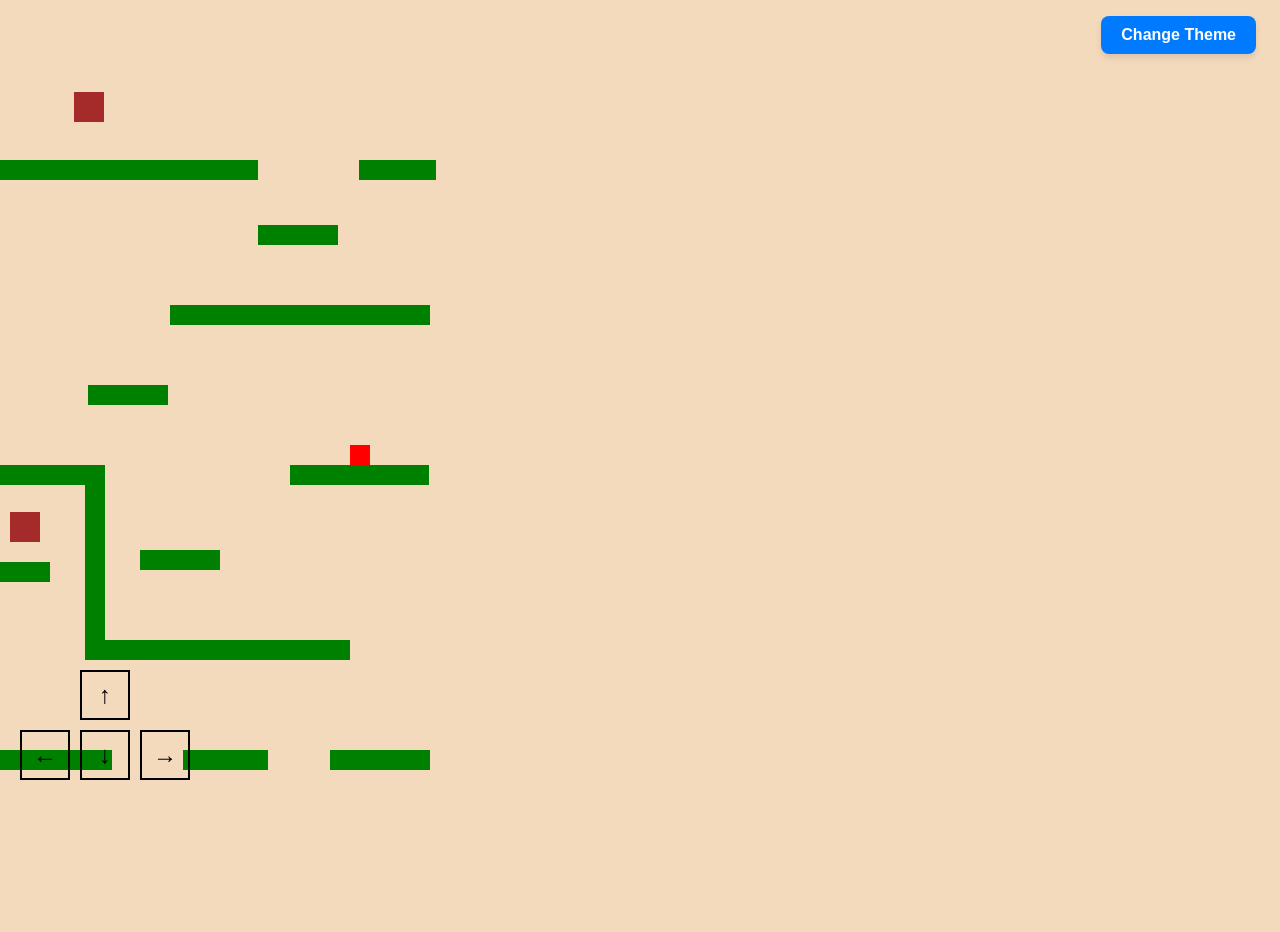
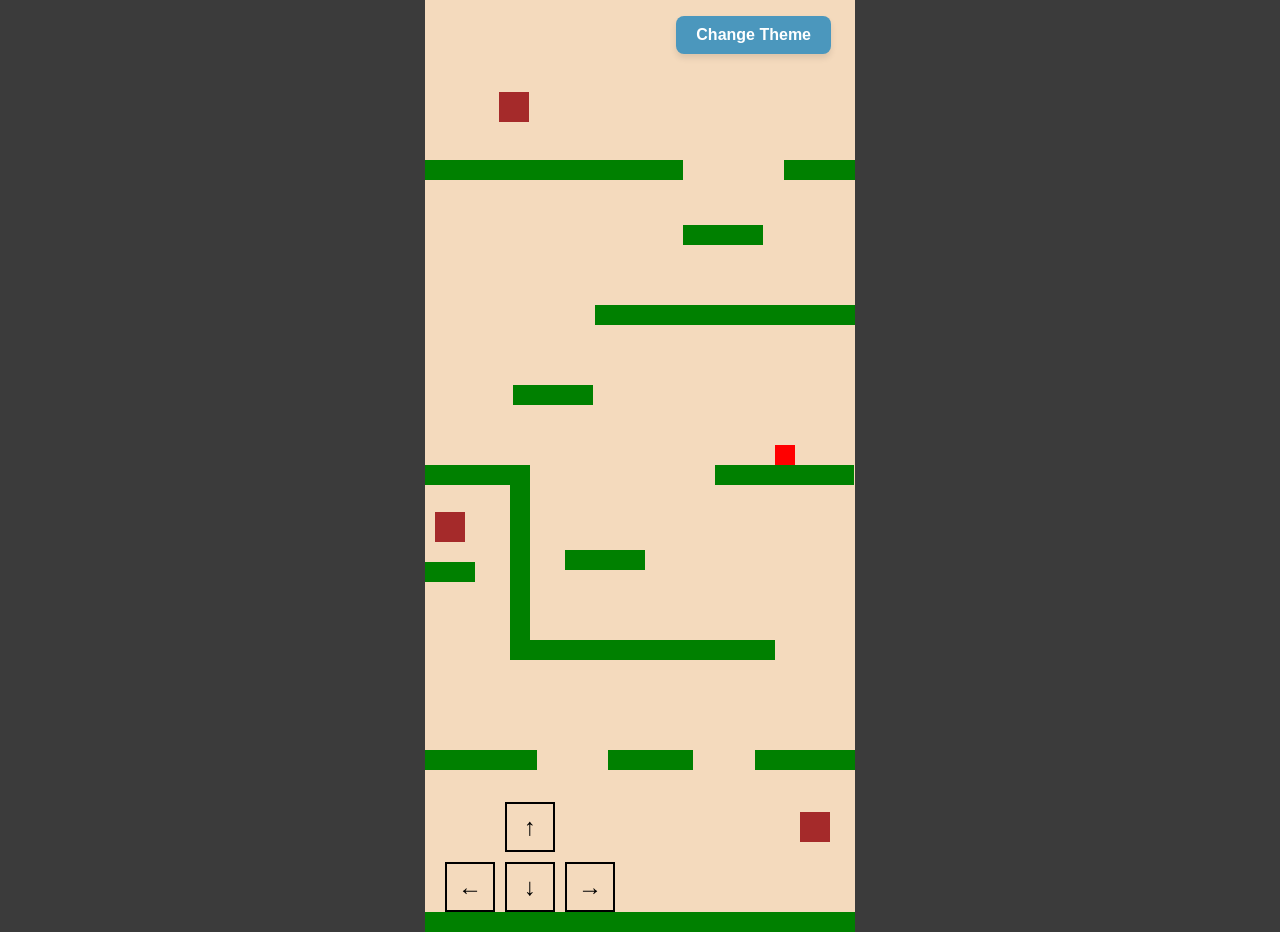
Before and after one commit to DylanAbrahams/Dylan-Web_Sprint0, a plain HTML site: page index.html in a window 1280 px wide. Before the commit the page ends 800 px from the top, so only its background shows below. Drawn offline with Linux system fonts and the light colour scheme.

Commit message:
Water Update (9 feb)

```diff
--- a/index.html
+++ b/index.html
@@ -9,7 +9,7 @@
 </head>
 
 <body>
-    <canvas></canvas>
+    <section class="canvas-wrapper"><canvas></canvas>
         <button class="theme-button">
             Change Theme
         </button>
@@ -22,6 +22,9 @@
         <div id="popup" class="popup">
             <span id="popup-message"></span>
         </div>
+    </section>
+
+
 
 
 
--- a/scripts/script.js
+++ b/scripts/script.js
@@ -1,4 +1,3 @@
-
 // Thema knop
 const button = document.querySelector('.theme-button');
 
@@ -12,20 +11,16 @@ button.addEventListener('click', () => {
     document.documentElement.setAttribute('data-theme', 'water');
   } else {
     document.documentElement.removeAttribute('data-theme');
+
   }
   console.log("Water Theme: " + waterThemeEnabled)
 });
 
-
-
-
-
-
 // Canvas
 const canvas = document.querySelector('canvas')
 var c = canvas.getContext('2d');
-canvas.width = innerWidth
-canvas.height = innerHeight
+canvas.width = 430
+canvas.height = 932
 
 // Zwaartekracht
 const gravity = 0.05;
@@ -33,39 +28,40 @@ let message = ""       // de tekst die in beeld komt
 let messageTimer = 0   // timer zodat tekst tijdelijk verschijnt
 
 const keys = {
-  right: {
-    pressed: false
-  },
-  left: {
-    pressed: false
-  }
+  right: { pressed: false },
+  left: { pressed: false }
 }
 
+// ===================== WATER =====================
+let waterHeight = 0;
 
+const bubblesArray = [];
+const maxBubbles = 15;
+
+// initial bubbles
+for (let i = 0; i < maxBubbles; i++) {
+  bubblesArray.push({
+    x: Math.random() * canvas.width,
+    y: Math.random() * canvas.height,
+    radius: 4 + Math.random() * 6,
+    speed: 0.3 + Math.random() * 0.7,
+    alpha: 0.1 + Math.random() * 0.15,
+  });
+}
+
+// ===================== CLASSES =====================
 class Player {
-  constructor(
-    // {x,y,}
-  ) {
-    this.position = {
-      x: 350,
-      y: 400
-    }
-    this.velocity = {
-      x: 0, y: 0,
-    }
+  constructor() {
+    this.position = { x: 350, y: 400 }
+    this.velocity = { x: 0, y: 0 }
     this.width = 20
     this.height = 20
+    this.speed = 1
   }
 
   draw() {
     c.fillStyle = 'red'
-    c.fillRect(
-      this.position.x,
-      this.position.y,
-      this.width,
-      this.height,
-      this.speed = 1,
-    )
+    c.fillRect(this.position.x, this.position.y, this.width, this.height)
   }
 
   update() {
@@ -73,41 +69,32 @@ class Player {
     this.position.x += this.velocity.x
     this.position.y += this.velocity.y
 
-    if (this.position.y + this.height + this.velocity.y <=
-      canvas.height)
-      this.velocity.y += gravity //gravity zorgt ervoor dat de speler steeds sneller valt
+    if (waterThemeEnabled) {
+      this.velocity.y += gravity / 3
+      this.velocity.y *= 0.98
+    } else {
+      if (this.position.y + this.height + this.velocity.y <= canvas.height)
+        this.velocity.y += gravity
+    }
   }
 }
 
 class Platform {
-  constructor(
-    { x, y, width, height }
-  ) {
-    this.position = {
-      x, y
-    }
+  constructor({ x, y, width, height }) {
+    this.position = { x, y }
     this.width = width
     this.height = height
   }
 
   draw() {
     c.fillStyle = 'green'
-    c.fillRect(
-      this.position.x,
-      this.position.y,
-      this.width,
-      this.height,
-    )
+    c.fillRect(this.position.x, this.position.y, this.width, this.height)
   }
 }
 
 class Book {
-  constructor(
-    { x, y, content}
-  ) {
-    this.position = {
-      x, y
-    }
+  constructor({ x, y, content }) {
+    this.position = { x, y }
     this.width = 30
     this.height = 30
     this.content = content
@@ -115,49 +102,36 @@ class Book {
 
   draw() {
     c.fillStyle = 'brown'
-    c.fillRect(
-      this.position.x,
-      this.position.y,
-      this.width,
-      this.height,
-    )
+    c.fillRect(this.position.x, this.position.y, this.width, this.height)
   }
 }
 
-
+// ===================== GAME OBJECTS =====================
 const player = new Player()
 const platforms = [
   new Platform({ x: 0, y: 160, width: 258, height: 20 }),
   new Platform({ x: 359, y: 160, width: 77, height: 20 }),
   new Platform({ x: 258, y: 225, width: 80, height: 20 }),
-
   new Platform({ x: 170, y: 305, width: 260, height: 20 }),
   new Platform({ x: 88, y: 385, width: 80, height: 20 }),
-
   new Platform({ x: 0, y: 465, width: 104, height: 20 }),
   new Platform({ x: 290, y: 465, width: 139, height: 20 }),
   new Platform({ x: 140, y: 550, width: 80, height: 20 }),
   new Platform({ x: 85, y: 465, width: 20, height: 194 }),
   new Platform({ x: 85, y: 640, width: 265, height: 20 }),
-
   new Platform({ x: 0, y: 562, width: 50, height: 20 }),
   new Platform({ x: 0, y: 750, width: 112, height: 20 }),
   new Platform({ x: 183, y: 750, width: 85, height: 20 }),
   new Platform({ x: 330, y: 750, width: 100, height: 20 }),
-
   new Platform({ x: 0, y: 912, width: 432, height: 20 }),
-
 ]
 var books = [
-  new Book({ x: 74, y: 92, content: "Leerdoel 1 - Ik wil indrukwekkende animaties kunnen maken in CSS"}),
-  new Book({ x: 10, y: 512, content: "Leerdoel 2 - Ik wil mezelf verbeteren in ideeen bedenken voor themas van websites"}),
-  new Book({ x: 375, y: 812, content: "Leerdoel 3 - Ik wil meer efficient code kunnen schrijven en zo min mogelijk overbodige code hebben."}),
+  new Book({ x: 74, y: 92, content: "Leerdoel 1 - Ik wil indrukwekkende animaties kunnen maken in CSS" }),
+  new Book({ x: 10, y: 512, content: "Leerdoel 2 - Ik wil mezelf verbeteren in ideeen bedenken voor themas van websites" }),
+  new Book({ x: 375, y: 812, content: "Leerdoel 3 - Ik wil meer efficient code kunnen schrijven en zo min mogelijk overbodige code hebben." }),
 ]
 
-
-
-
-
+// ===================== COLLISION =====================
 function isColliding(a, b) {
   return (
     a.position.x < b.position.x + b.width &&
@@ -167,54 +141,75 @@ function isColliding(a, b) {
   )
 }
 
+// ===================== ANIMATE =====================
 function animate() {
-  requestAnimationFrame(animate)
-  c.clearRect(0, 0, canvas.width, canvas.height)
+requestAnimationFrame(animate);
 
-  player.update()
+  const normalBg = getComputedStyle(document.documentElement)
+                     .getPropertyValue('--color-background').trim();
+  const waterBg = getComputedStyle(document.documentElement)
+                     .getPropertyValue('--water-background').trim();
 
-  // Platforms tekenen
-  platforms.forEach((platform) => {
-    platform.draw()
-  })
+  // ===== Normale achtergrond altijd =====
+  c.fillStyle = normalBg;
+  c.fillRect(0, 0, canvas.width, canvas.height);
 
-  // books tekenen
-  books.forEach((book) => {
-    book.draw()
-  })
-
-  // Speler besturen (links en rechts)
-  if (keys.right.pressed) {
-    player.velocity.x = player.speed
-  } else if (keys.left.pressed) {
-    player.velocity.x = -player.speed
-  } else {
-    player.velocity.x = 0
+  // ===== Waterhoogte aanpassen =====
+  if (waterThemeEnabled && waterHeight < canvas.height) {
+    waterHeight += 2; // omhoog
+  } else if (!waterThemeEnabled && waterHeight > 0) {
+    waterHeight -= 2; // omlaag
   }
 
-  // Niet buiten de canvas
-  if (player.position.x < 0) {
-    player.position.x = 0
-    player.velocity.x = 0
-  }
-  if (player.position.x + player.width > canvas.width) {
-    player.position.x = canvas.width - player.width
-    player.velocity.x = 0
+  // ===== Water tekenen zolang waterHeight > 0 =====
+  if (waterHeight > 0) {
+    c.fillStyle = waterBg;
+    c.fillRect(0, canvas.height - waterHeight, canvas.width, waterHeight);
+
+    // Bubbels tekenen
+    bubblesArray.forEach(b => {
+      b.y -= b.speed;
+      if (b.y + b.radius < canvas.height - waterHeight) {
+        b.y = canvas.height;
+        b.x = Math.random() * canvas.width;
+      }
+      c.beginPath();
+      c.arc(b.x, b.y, b.radius, 0, Math.PI * 2);
+      c.fillStyle = `rgba(173, 216, 230, ${b.alpha})`;
+      c.fill();
+    });
   }
 
 
+
+
+  // Player
+  player.update()
+
+  // Platforms
+  platforms.forEach(platform => platform.draw())
+
+  // Books
+  books.forEach(book => book.draw())
+
+  // Player movement
+  if (keys.right.pressed) player.velocity.x = player.speed
+  else if (keys.left.pressed) player.velocity.x = -player.speed
+  else player.velocity.x = 0
+
+  // Canvas boundaries
+  if (player.position.x < 0) { player.position.x = 0; player.velocity.x = 0 }
+  if (player.position.x + player.width > canvas.width) { player.position.x = canvas.width - player.width; player.velocity.x = 0 }
+
   // Platform collision
-  platforms.forEach((platform) => {
+  platforms.forEach(platform => {
     // Bovenkant
     if (
       player.position.y + player.height <= platform.position.y &&
       player.position.y + player.height + player.velocity.y >= platform.position.y &&
       player.position.x + player.width > platform.position.x &&
       player.position.x < platform.position.x + platform.width
-    ) {
-      player.velocity.y = 0
-      player.position.y = platform.position.y - player.height
-    }
+    ) { player.velocity.y = 0; player.position.y = platform.position.y - player.height }
 
     // Linkerkant
     if (
@@ -222,10 +217,7 @@ function animate() {
       player.position.x + player.width + player.velocity.x >= platform.position.x &&
       player.position.y + player.height > platform.position.y &&
       player.position.y < platform.position.y + platform.height
-    ) {
-      player.velocity.x = 0
-      player.position.x = platform.position.x - player.width
-    }
+    ) { player.velocity.x = 0; player.position.x = platform.position.x - player.width }
 
     // Rechterkant
     if (
@@ -233,10 +225,7 @@ function animate() {
       player.position.x + player.velocity.x <= platform.position.x + platform.width &&
       player.position.y + player.height > platform.position.y &&
       player.position.y < platform.position.y + platform.height
-    ) {
-      player.velocity.x = 0
-      player.position.x = platform.position.x + platform.width
-    }
+    ) { player.velocity.x = 0; player.position.x = platform.position.x + platform.width }
 
     // Onderkant
     if (
@@ -244,117 +233,79 @@ function animate() {
       player.position.y + player.velocity.y <= platform.position.y + platform.height &&
       player.position.x + player.width > platform.position.x &&
       player.position.x < platform.position.x + platform.width
-    ) {
-      player.velocity.y = 0
-      player.position.y = platform.position.y + platform.height
-    }
+    ) { player.velocity.y = 0; player.position.y = platform.position.y + platform.height }
   })
 
-  books = books.filter((book) => {
+  // Book collision
+  books = books.filter(book => {
     if (isColliding(player, book)) {
       message = book.content
       messageTimer = 1000
-      return false   // book verdwijnt
+      return false
     }
     return true
   })
 
-if (messageTimer > 0) {
+  // Popup
+  if (messageTimer > 0) {
     const popup = document.getElementById("popup");
     const popupMessage = document.getElementById("popup-message");
-
-    popupMessage.textContent = message; // zet de tekst
-    popup.style.display = "block";      // toon popup
-
+    popupMessage.textContent = message;
+    popup.style.display = "block";
     messageTimer--;
-} else {
-    document.getElementById("popup").style.display = "none"; // verberg als timer 0
+  } else {
+    document.getElementById("popup").style.display = "none";
+  }
 }
-
-
-}
-
 
 animate()
 
-
-
-
-
-
-
-// Pijltoetsen
+// ===================== CONTROLS =====================
 const arrows = document.querySelectorAll('.arrow');
-
-// Helper: ArrowKey → direction
 function getDirection(key) {
   if (key === "ArrowLeft") return "left";
   if (key === "ArrowRight") return "right";
   if (key === "ArrowUp") return "up";
-  return null; // ArrowDown doen we nog niet
+  return null
 }
 
-// De pijltoetsen
 arrows.forEach(button => {
   const arrowKey = button.dataset.key;
   const dir = getDirection(arrowKey);
 
   function press() {
     button.classList.add('active');
-
     if (dir === "up") {
-      // SPRINGEN op mobiel / touch
-        if (player.velocity.y === 0 || waterThemeEnabled) {
-          player.velocity.y -= 3;
-        }
+      if (player.velocity.y === 0) player.velocity.y -= 3
+      else if (waterThemeEnabled) player.velocity.y -= 1.5
     }
-
-    if (dir && dir !== "up") keys[dir].pressed = true;
+    if (dir && dir !== "up") keys[dir].pressed = true
   }
 
   function release() {
     button.classList.remove('active');
-    if (dir && dir !== "up") keys[dir].pressed = false;
+    if (dir && dir !== "up") keys[dir].pressed = false
   }
 
-  // Muis events
-  button.addEventListener('mousedown', press);
-  button.addEventListener('mouseup', release);
-  button.addEventListener('mouseleave', release);
+  button.addEventListener('mousedown', press)
+  button.addEventListener('mouseup', release)
+  button.addEventListener('mouseleave', release)
+  button.addEventListener('touchstart', e => { e.preventDefault(); press(); }, { passive: false })
+  button.addEventListener('touchend', release)
+  button.addEventListener('touchcancel', release)
+})
 
-  // Touch events (mobiel)
-  button.addEventListener('touchstart', e => {
-    e.preventDefault(); // voorkomt scroll/zoom
-    press();
-  }, { passive: false });
-
-  button.addEventListener('touchend', release);
-  button.addEventListener('touchcancel', release);
-});
-
-// Toetsenbord events (WASD + pijltjes)
-const keyMap = {
-  a: "ArrowLeft",
-  w: "ArrowUp",
-  s: "ArrowDown",
-  d: "ArrowRight",
-  ArrowLeft: "ArrowLeft",
-  ArrowUp: "ArrowUp",
-  ArrowDown: "ArrowDown",
-  ArrowRight: "ArrowRight",
-  " ": "ArrowUp", // Space
-};
+// Keyboard
+const keyMap = { a:"ArrowLeft", w:"ArrowUp", s:"ArrowDown", d:"ArrowRight", ArrowLeft:"ArrowLeft", ArrowUp:"ArrowUp", ArrowDown:"ArrowDown", ArrowRight:"ArrowRight", " ":"ArrowUp" }
 
 document.addEventListener("keydown", event => {
   const key = keyMap[event.key];
   if (!key) return;
-
   if (event.repeat) return;
 
   if (key === "ArrowUp") {
-      if (player.velocity.y === 0 || waterThemeEnabled) {
-        player.velocity.y -= 3;
-      }
+    if (player.velocity.y === 0) player.velocity.y -= 3
+    else if (waterThemeEnabled) player.velocity.y -= 1.5
   }
 
   document.querySelector(`.arrow[data-key="${key}"]`)?.classList.add("active");
--- a/styles/style.css
+++ b/styles/style.css
@@ -7,14 +7,16 @@ html {
 
     --default-color: black;
     --color-background: rgb(244, 218, 189);
-    --button-color: #007BFF;
+    --water-background: #4b97bd;
+
+    --color-outside: #3b3b3b;
+    --button-color: #4b97bd;
     --popup-background: white;
     --arrowkey-color: white;
 }
 
 /* Water theme */
 html[data-theme="water"] {
-    --color-background: #4b97bd; /* watery background */
     --default-color: #004080;     /* dark blue text */
     --button-color: green;
     --popup-background: lightblue;
@@ -22,8 +24,7 @@ html[data-theme="water"] {
 
 body {
     color: var(--default-color);
-    background-color: var(--color-background);
-    transition: background-color 0.3s ease;
+    background-color: var(--color-outside);
     position: relative;
     margin:0;
     padding:0;
@@ -33,22 +34,22 @@ body {
 
 
 canvas {
-    position: absolute;
-    top:0;
-    left:0;
-    background:transparent;
-    z-index: -1;
     width: 100%;
-    height: 100vh;
-    padding:0;
-    margin:0;
-
-    /* @media (width > 1000px) {
-    width:430px;
-    height:932px;
-} */
+    height: 100%;
+    display: block;
+    background: transparent;
+    z-index: 0;
 }
 
+.canvas-wrapper {
+    position: absolute;
+    top: 50%;
+    left: 50%;
+    transform: translate(-50%, 0%);
+    width: 430px;
+    height: 932px;
+    transition:background-color 0.3s ease;
+}
 
 
 /* Thema verander knop */
@@ -56,7 +57,7 @@ canvas {
     position: absolute;
     top: 1em;
     right: 1.5em;
-
+    z-index: 100;
     background-color: var(--button-color);
     color: white;
     font-size: 16px;
```
Also changed, not shown: 1 other file. Lines whose indentation alone changed are shown as unchanged.
